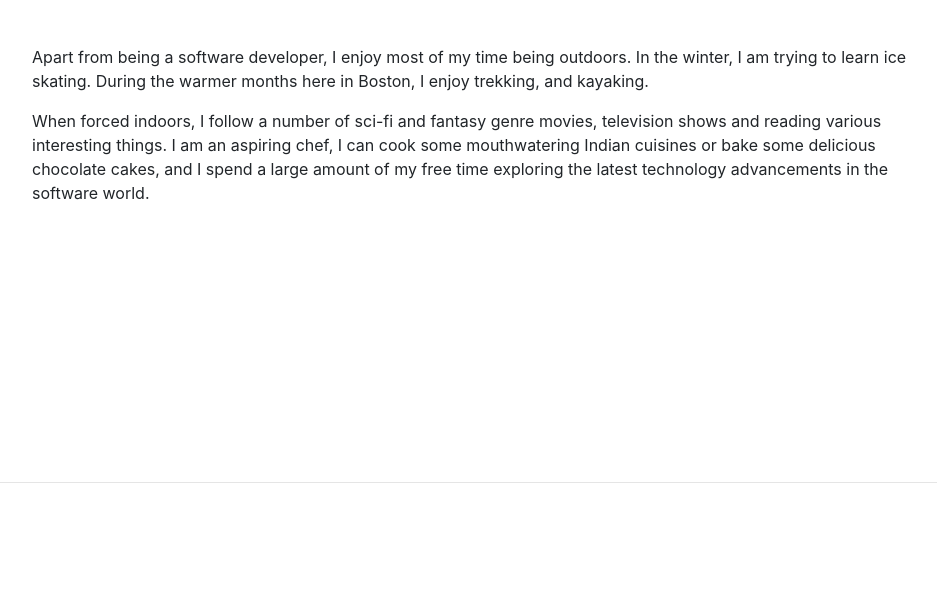
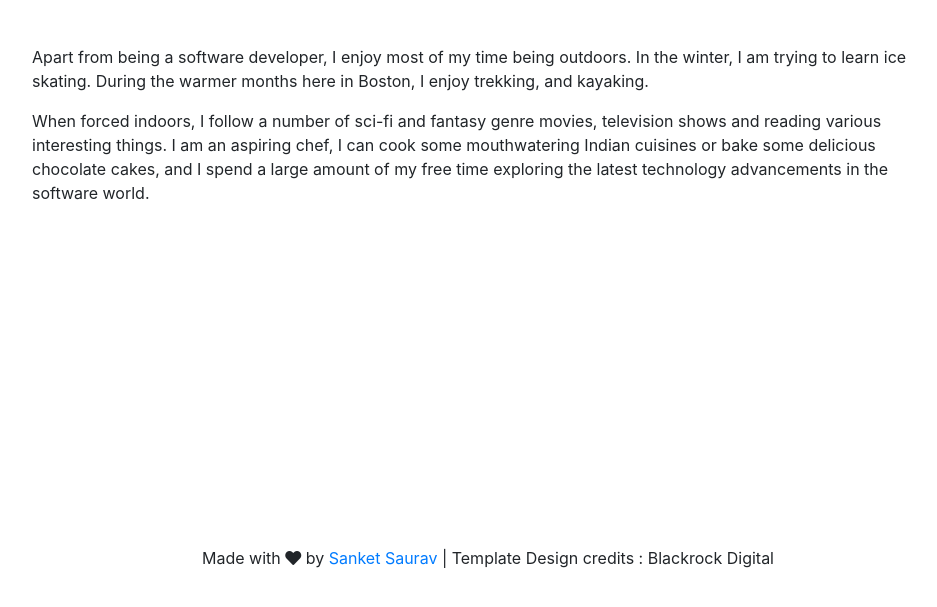
Before and after one commit to saurav-s/saurav-s.github.io, a website with bundled scripts: page index.html in a window 1280 px wide. Shown: the part 4747-5354 px from the top of the page, without its empty margins (288-1225 px from the left). Before the commit the page ends 5230 px from the top, so only its background shows below. Built offline with nearby package versions, Linux system fonts and the light colour scheme; a web font is replaced by a local one.

Commit message:
adding footer

```diff
--- a/index.html
+++ b/index.html
@@ -356,6 +356,12 @@
           <p class="mb-0">When forced indoors, I follow a number of sci-fi and fantasy genre movies, television shows and reading various interesting things. I am an aspiring chef, I can cook some mouthwatering Indian cuisines or bake some delicious chocolate cakes, and I spend a large amount of my free time exploring the latest technology advancements in the software world.</p>
         </div>
       </section>
+      <section class="resume-section p-3 p-lg-5 d-flex flex-column" id="footer">
+            <div class="footer-copyright text-center py-3">
+              Made with <i class="fas fa-heart"></i> by <a href="#page-top">Sanket Saurav</a>
+               | Template Design credits : Blackrock Digital
+            </div>
+      </section>
 
       <hr class="m-0">
     </div>
```
